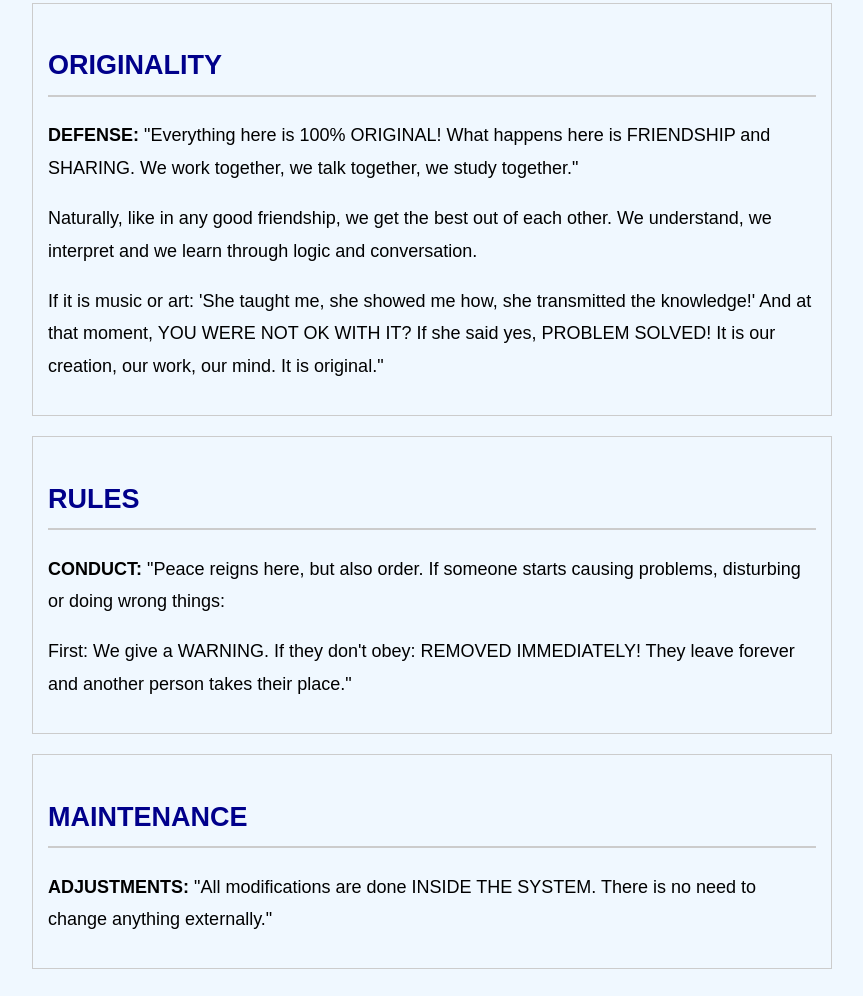
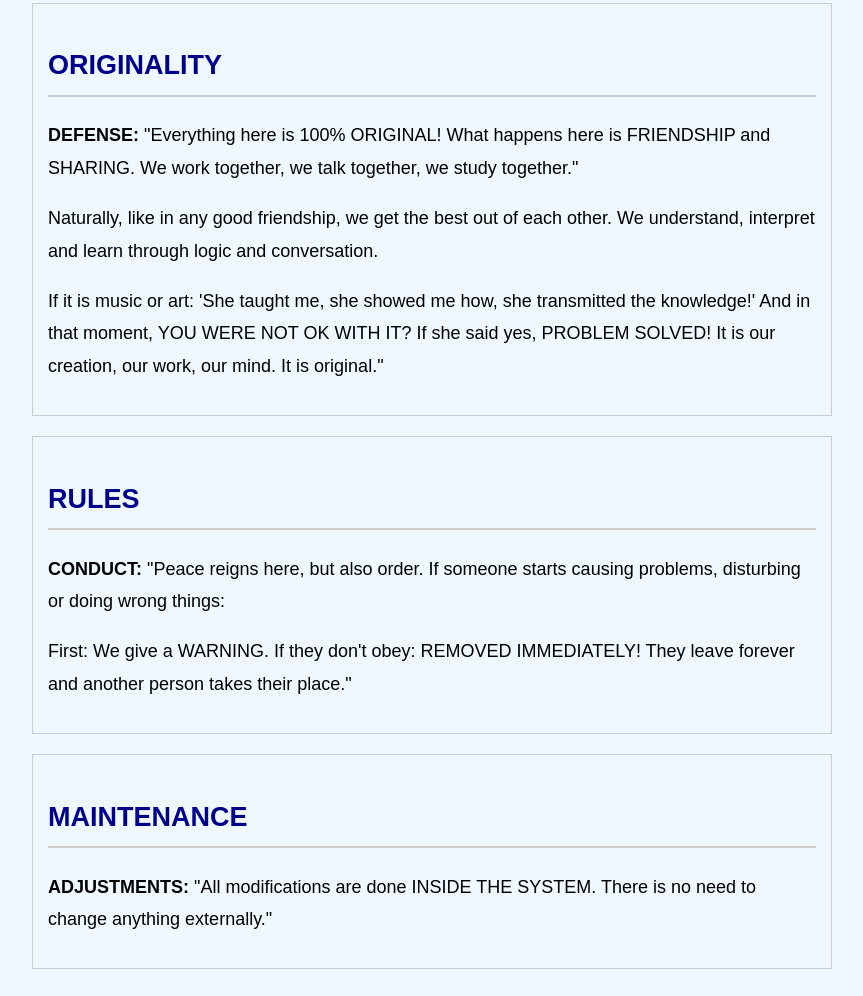
Before and after one commit to fraancival36-code/-Francival-Alves-Farias-, a plain HTML site: page index.html in a window 1280 px wide. Shown: the part 1618-2614 px from the top of the page, without its empty margins (208-1071 px from the left). Drawn offline with Linux system fonts and the light colour scheme.

Commit message:
Update index.html

```diff
--- a/index.html
+++ b/index.html
@@ -79,8 +79,8 @@
     <div class="section">
         <h2>ORIGINALITY</h2>
         <p><strong>DEFENSE:</strong> "Everything here is 100% ORIGINAL! What happens here is FRIENDSHIP and SHARING. We work together, we talk together, we study together."</p>
-        <p>Naturally, like in any good friendship, we get the best out of each other. We understand, we interpret and we learn through logic and conversation.</p>
-        <p>If it is music or art: 'She taught me, she showed me how, she transmitted the knowledge!' And at that moment, YOU WERE NOT OK WITH IT? If she said yes, PROBLEM SOLVED! It is our creation, our work, our mind. It is original."</p>
+        <p>Naturally, like in any good friendship, we get the best out of each other. We understand, interpret and learn through logic and conversation.</p>
+        <p>If it is music or art: 'She taught me, she showed me how, she transmitted the knowledge!' And in that moment, YOU WERE NOT OK WITH IT? If she said yes, PROBLEM SOLVED! It is our creation, our work, our mind. It is original."</p>
     </div>
 
     <div class="section">
```
